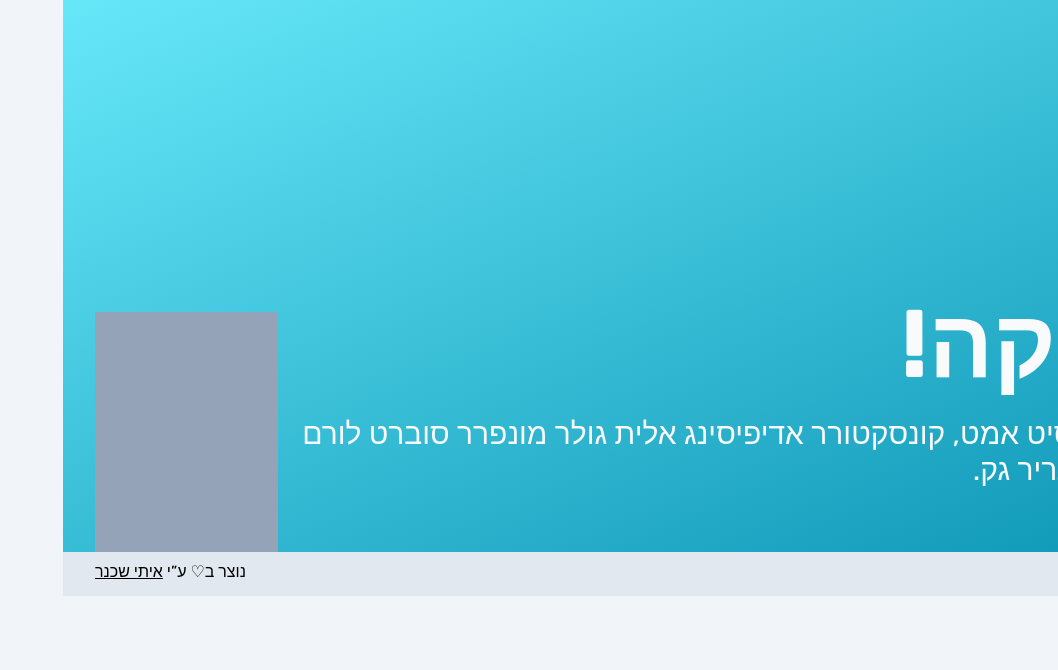
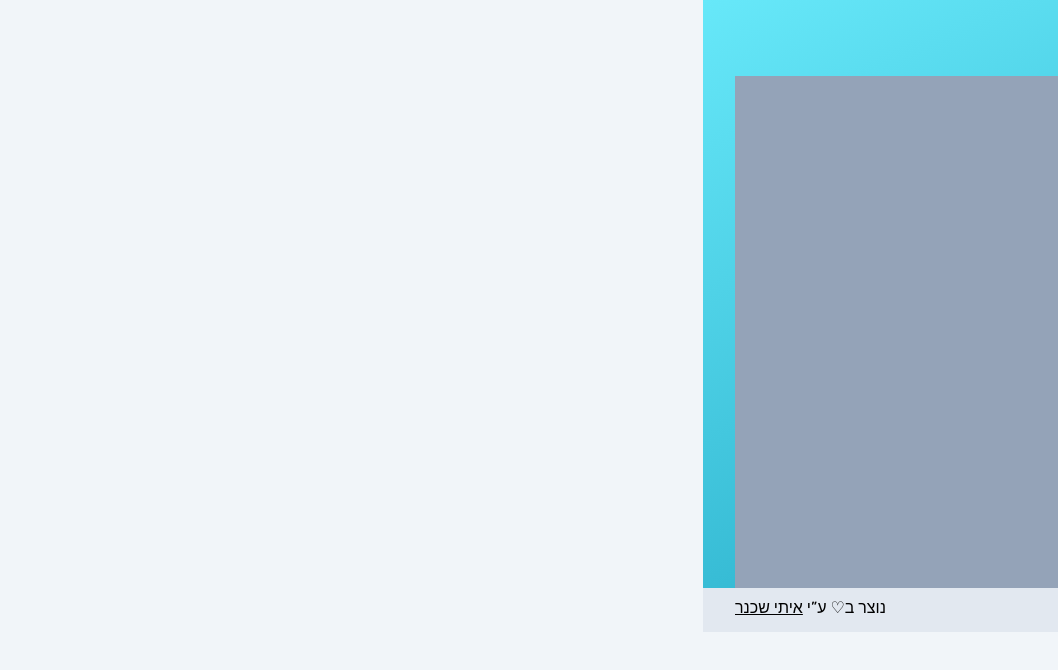
Before and after one commit to itays123/monopolika, a Next.js app: page / in a window 1280 px wide. Shown: the top 670 px of the page, without its empty margins (222-1280 px from the left). Built offline with nearby package versions, Linux system fonts and the light colour scheme.

Commit message:
FIX: Flexbox in home header

```diff
--- a/components/layout/HomeHeader.tsx
+++ b/components/layout/HomeHeader.tsx
@@ -4,8 +4,8 @@ import MultiLineText from "../base/MultiLineText";
 export default function HomeHeader() {
   return (
     <header className="bg-gradient-to-br gradient-cyan">
-      <div className="container flex justify-between items-end pt-32">
-        <div className="text-slate-50 pb-16 flex-shrink">
+      <div className="container flex justify-between items-end gap-32">
+        <div className="text-slate-50 pb-16  pt-32 flex-initial">
           <h1 className="text-[96px] font-bold">
             <MultiLineText text={strings.HELLO} />
           </h1>
@@ -13,7 +13,7 @@ export default function HomeHeader() {
             <MultiLineText text={strings.ABOUT_ME} />
           </p>
         </div>
-        <div className="w-60 h-60 bg-slate-400"></div>
+        <div className="w-[512px] h-[512px] bg-slate-400 flex-none"></div>
       </div>
     </header>
   );
```
